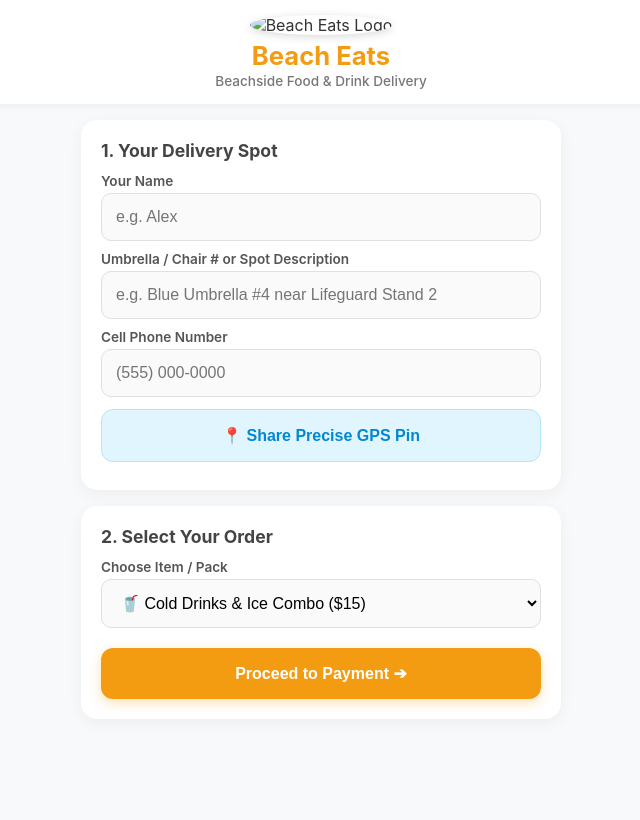
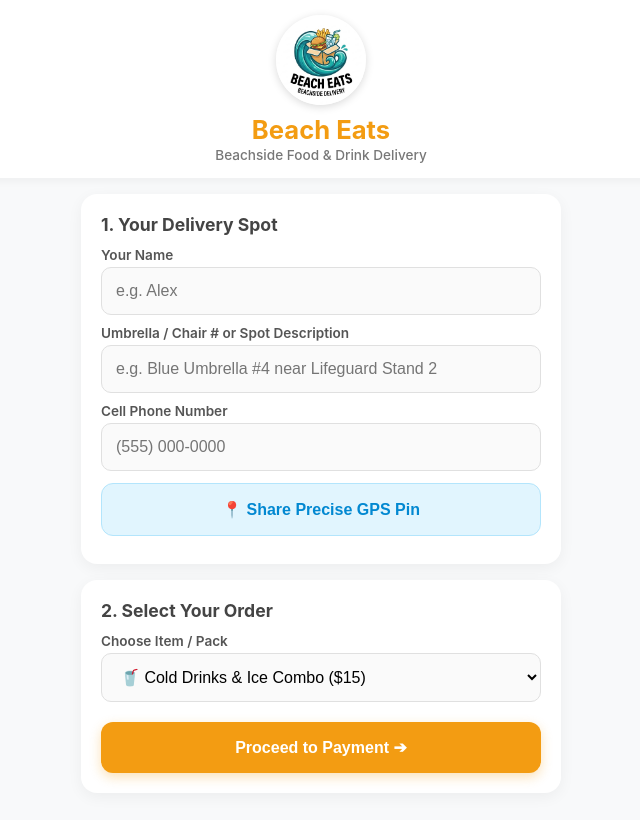
Before and after one commit to wpb200129/Beach-Eats-, a plain HTML site: page index.html in a window 1280 px wide. Shown: the whole page, without its empty margins (319-959 px from the left). Drawn offline with nearby package versions, Linux system fonts and the light colour scheme.

Commit message:
Update logo image source in index.html

```diff
--- a/index.html
+++ b/index.html
@@ -142,7 +142,7 @@
 
   <div class="app-header">
     <!-- Make sure to upload your logo image as logo.png to your GitHub repository -->
-<img src="logo1.png" alt="Beach Eats Logo" class="app-logo">
+<img src="logo.png" alt="Beach Eats Logo" class="app-logo">
     <h1>Beach Eats</h1>
     <p>Beachside Food & Drink Delivery</p>
   </div>
```
